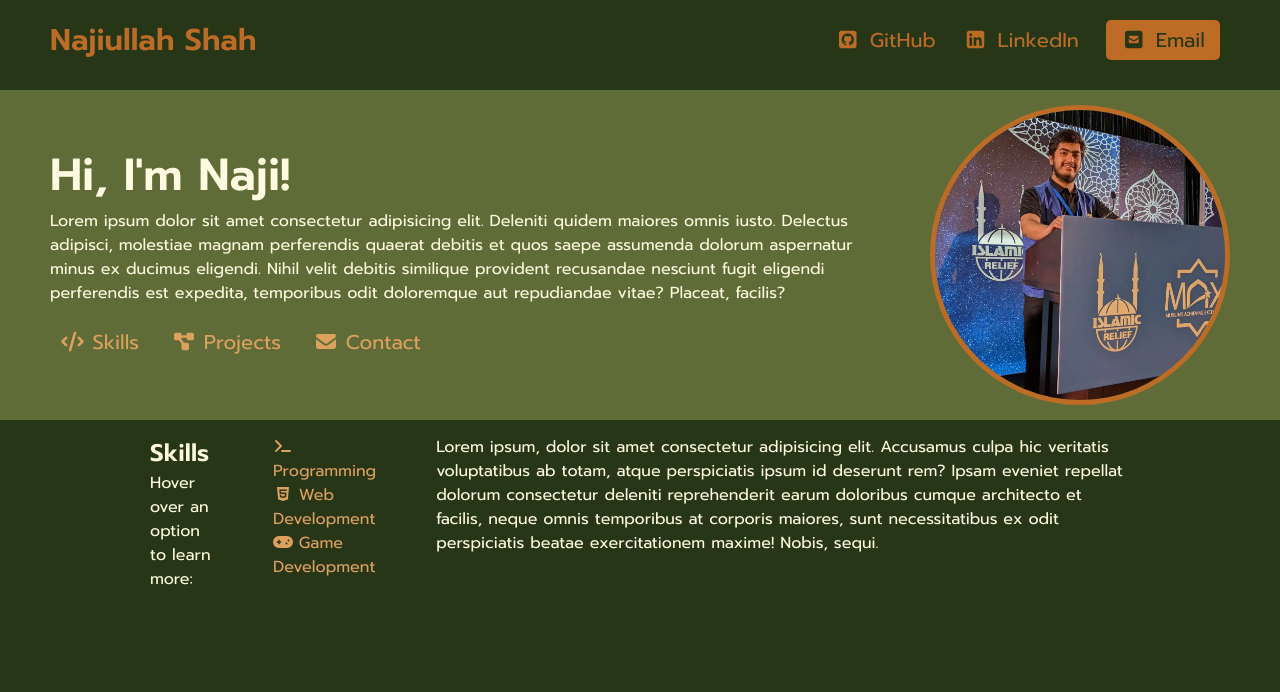
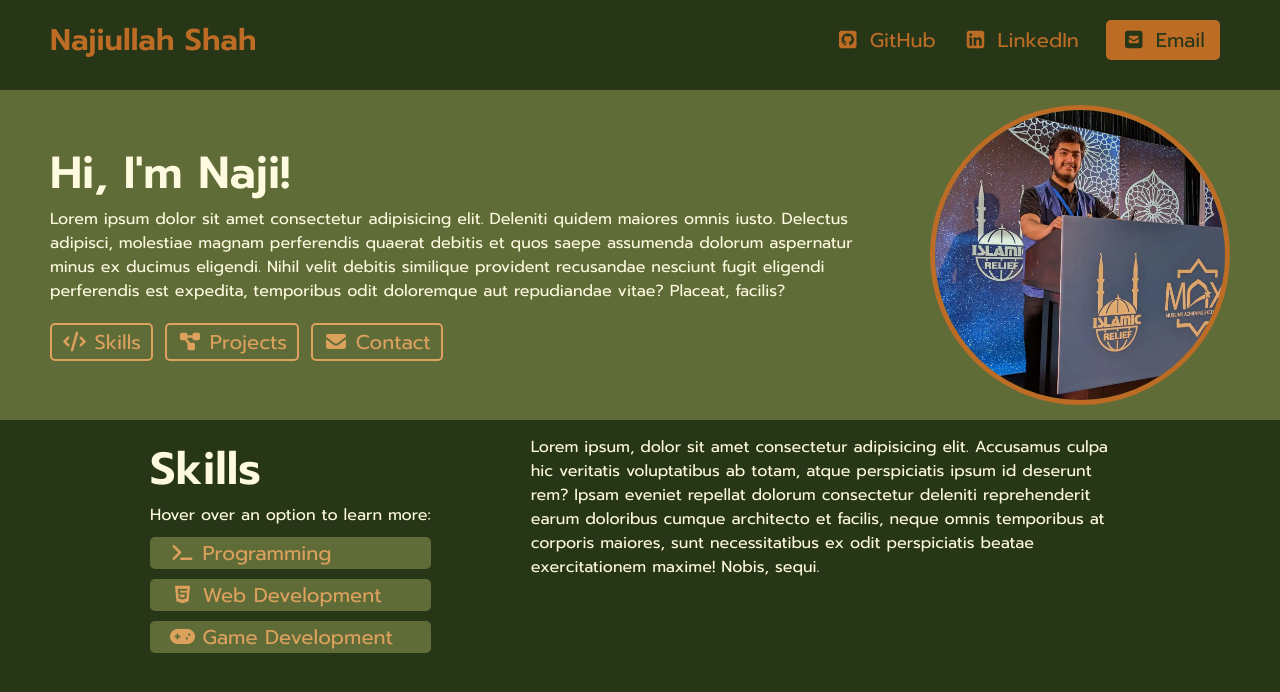
Before and after one commit to L0LhAkZboiz/najiullahshah.github.io, a plain HTML site: page index.html in a window 1280 px wide. Drawn offline with Linux system fonts and the light colour scheme.

Commit message:
worked on more formatting of da ting
yes, look at prev todos for next steps

```diff
--- a/index.html
+++ b/index.html
@@ -78,6 +78,7 @@
     </section>
     <!-- section 2: skills-->
     <section class="skills">
+      <div class="left-side">
         <div class="title">
           <h2>Skills</h2>
           <p>Hover over an option to learn more:</p>
@@ -103,6 +104,7 @@
             </a>
           </div>
         </div>
+      </div>
       <div class="text">
         <p>Lorem ipsum, dolor sit amet consectetur adipisicing elit. Accusamus culpa hic veritatis voluptatibus ab totam, atque perspiciatis ipsum id deserunt rem? Ipsam eveniet repellat dolorum consectetur deleniti reprehenderit earum doloribus cumque architecto et facilis, neque omnis temporibus at corporis maiores, sunt necessitatibus ex odit perspiciatis beatae exercitationem maxime! Nobis, sequi.</p>
       </div>
--- a/style.css
+++ b/style.css
@@ -9,9 +9,6 @@
     --color-4: #dda15e;
     /*topbar stuff*/
     --color-5: #bc6c25;
-    /*--text-color: #ffffff;
-    --link-color: #4a76ee;
-    --background-color: #065124;*/
 }
 
 * {
@@ -99,7 +96,7 @@ nav .right a span {
 {
     display: inline-block;
     padding: 2px 10px;
-    border: 2px solid var(--link-color);
+    border: 2px solid var(--color-4);
     border-radius: 5px;
     margin-right: 5px;
     margin-bottom: 10px;
@@ -107,8 +104,8 @@ nav .right a span {
 }
 .hero-section .text .links a:hover
 {
-    color: var(--text-color);
-    border: 2px solid var(--text-color);
+    color: var(--color-3);
+    border: 2px solid var(--color-3);
 }
 .hero-section .headshot
 {
@@ -141,12 +138,16 @@ nav .right a span {
     margin-left: 100px;
     margin-right: 100px;
     margin-bottom: 10px;
-    gap: 60px;
+    gap: 100px;
 }
 
 .skills .left-side
 {
     flex-direction: column;
+}
+.skills .left-side .title
+{
+    margin-bottom: 10px;
 }
 .skills .left-side .title h2 {
     font-size: 45px;
@@ -157,14 +158,23 @@ nav .right a span {
 .skills .left-side .options a
 {
     font-size: 20px;
-    display: inline-block;
-    padding: 2px 10px;
-    border: 2px solid var(--color-1);
+    display: block;
+    padding: 1px 20px;
+    align-items: center;
     background-color: var(--color-1);
     border-radius: 5px;
-    margin-right: 5px;
     margin-bottom: 10px;
     transition: .1s;
+}
+.skills .left-side .options a:hover
+{
+    color: var(--color-1);
+    background-color: var(--color-4);
+}
+.skills .text
+{
+    flex: 2;
+    align-content: flex;
 }
 @media(max-width:900px) {
     /*hero*/
```
Lines whose indentation alone changed are shown as unchanged.
